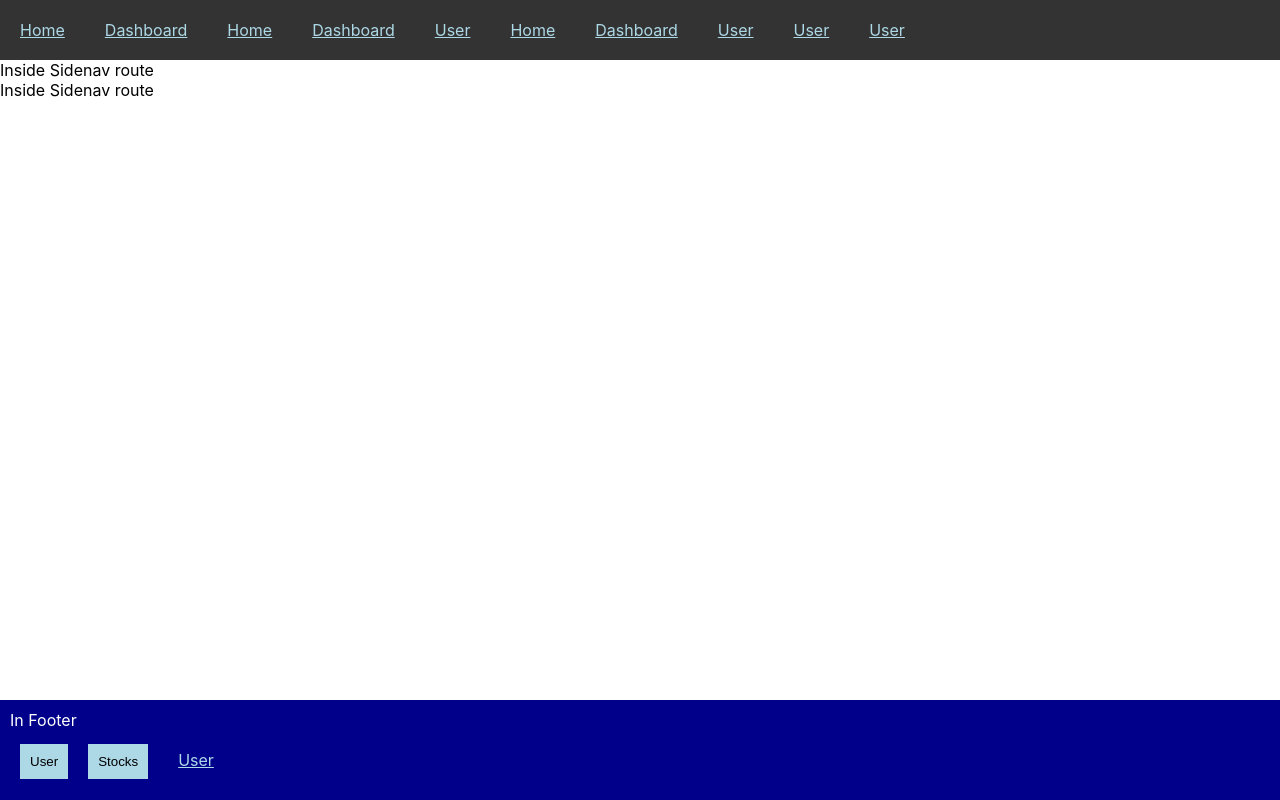
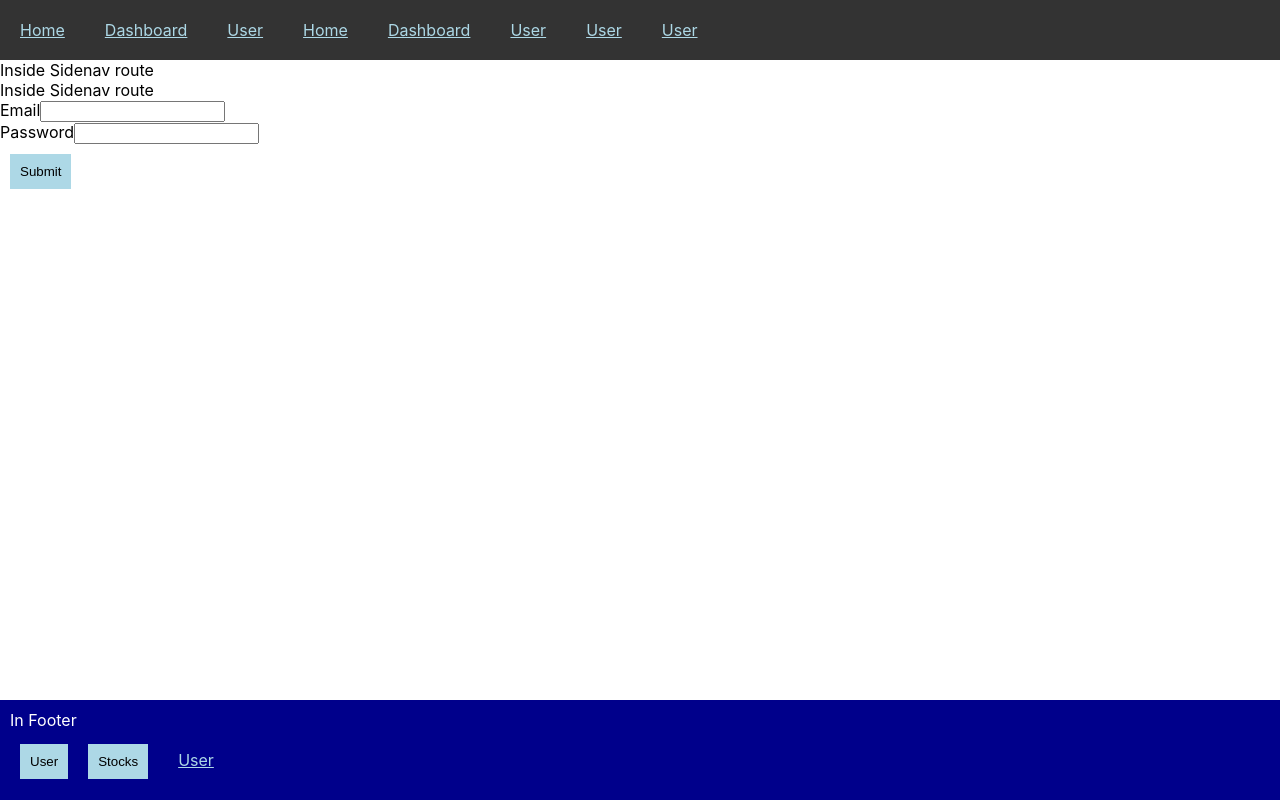
Before and after one commit to doniisetiiawan/react-router-txp, a React (Create React App) app: page /login in a window 1280 px wide. Built offline with nearby package versions, Linux system fonts and the light colour scheme.

Commit message:
Redirecting with callback

```diff
--- a/src/App.jsx
+++ b/src/App.jsx
@@ -7,14 +7,15 @@ import CategoryComponent from './components/category/category.component';
 import StockListComponent from './components/stock-list/stock-list.component';
 import Footer from './components/footer/footer.component';
 import UserComponent from './components/User/user.component';
+import LoginComponent from './components/Login/login.component';
 import './App.css';
 
 class App extends Component {
-  refCallback = (node) => {
-    node.onmouseover = () => {
-      node.focus();
-    };
-  };
+  // refCallback = (node) => {
+  //   node.onmouseover = () => {
+  //     node.focus();
+  //   };
+  // };
 
   render() {
     return (
@@ -22,18 +23,18 @@ class App extends Component {
         <nav>
           <Link to="/">Home</Link>
           <Link to="/dashboard">Dashboard</Link>
-          <Link
-            to="/"
-            innerRef={this.refCallback}
-          >
-            Home
-          </Link>
-          <Link
-            to="/dashboard"
-            innerRef={this.refCallback}
-          >
-            Dashboard
-          </Link>
+          {/* <Link */}
+          {/*  to="/" */}
+          {/*  innerRef={this.refCallback} */}
+          {/* > */}
+          {/*  Home */}
+          {/* </Link> */}
+          {/* <Link */}
+          {/*  to="/dashboard" */}
+          {/*  innerRef={this.refCallback} */}
+          {/* > */}
+          {/*  Dashboard */}
+          {/* </Link> */}
           <Link
             to={{
               pathname: '/user',
@@ -196,6 +197,10 @@ class App extends Component {
           path="/user"
           component={UserComponent}
         />
+        <Route
+          path="/login"
+          component={LoginComponent}
+        />
 
         <Footer />
       </div>
--- /dev/null
+++ b/src/components/Login/login.component.jsx
@@ -0,0 +1,94 @@
+import React, { Component } from 'react';
+import { Redirect } from 'react-router-dom';
+
+class LoginComponent extends Component {
+  state = {
+    isUserLoggedIn: false,
+    userName: '',
+    userPassword: '',
+  };
+
+  componentWillMount() {
+    const isUserLoggedIn = JSON.parse(localStorage.getItem('isUserLoggedIn'));
+    if (isUserLoggedIn) {
+      this.setState({ isUserLoggedIn: true });
+    }
+  }
+
+  login = (event) => {
+    event.preventDefault();
+    const { userName, userPassword } = this.state;
+    if (userName === 'foo' && userPassword === 'bar') {
+      localStorage.setItem('isUserLoggedIn', true);
+      this.setState({ isUserLoggedIn: true });
+    }
+  };
+
+  handleUserNameChange = (event) => {
+    this.setState({
+      userName: event.target.value,
+    });
+  };
+
+  handleUserPasswordChange = (event) => {
+    this.setState({
+      userPassword: event.target.value,
+    });
+  };
+
+  render() {
+    const { location: { state } } = this.props;
+    const { userName, isUserLoggedIn } = this.state;
+    if (isUserLoggedIn) {
+      // return (
+      //     <Redirect to={{
+      //         pathname: "/user",
+      //         state: {
+      //             from: this.props.match.url,
+      //             userName: this.state.userName
+      //         }
+      //     }} />
+      // )
+      const { match } = this.props;
+      return (
+        <Redirect to={{
+          pathname: state && state.callbackURL || '/user',
+          state: {
+            from: match.url,
+            userName,
+          },
+        }}
+        />
+      );
+    }
+
+    return (
+      <div className="container">
+        <form className="col-6">
+          <div className="form-group">
+            <label htmlFor="user-name">Email</label>
+            <input
+              id="user-name"
+              className="form-control"
+              type="text"
+              value={userName}
+              onChange={this.handleUserNameChange}
+            />
+          </div>
+          <div className="form-group">
+            <label htmlFor="user-password">Password</label>
+            <input
+              id="user-password"
+              className="form-control"
+              type="password"
+              onChange={this.handleUserPasswordChange}
+            />
+          </div>
+          <button type="submit" onClick={this.login}>Submit</button>
+        </form>
+      </div>
+    );
+  }
+}
+
+export default LoginComponent;
--- a/src/components/stock-list/stock-list.component.jsx
+++ b/src/components/stock-list/stock-list.component.jsx
@@ -1,5 +1,5 @@
 import React, { Component } from 'react';
-import { Prompt, Route } from 'react-router-dom';
+import { Prompt, Redirect, Route } from 'react-router-dom';
 
 const StatsComponent = () => (
   <div> Showing Stats </div>
@@ -33,11 +33,17 @@ class StockListComponent extends Component {
     super(props);
     this.state = {
       isFormSubmitted: false,
+      isUserLoggedIn: false,
     };
   }
 
-  componentDidMount() {
-    console.log('Inside StockList component\'s componentWillMount fn');
+  componentWillMount() {
+    const isUserLoggedIn = localStorage.getItem('isUserLoggedIn');
+    if (isUserLoggedIn) {
+      this.setState({
+        isUserLoggedIn,
+      });
+    }
   }
 
   componentWillUnmount() {
@@ -55,7 +61,17 @@ class StockListComponent extends Component {
 
   render() {
     const { match } = this.props;
-    const { isFormSubmitted } = this.state;
+    const { isFormSubmitted, isUserLoggedIn } = this.state;
+    if (!isUserLoggedIn) {
+      return (
+        <Redirect
+          to={{
+            pathname: '/login',
+            state: { callbackURL: match.url },
+          }}
+        />
+      );
+    }
 
     return (
       <div>
```
Also changed, not shown: 1 other file (tests, documents, lock files or other folders).
